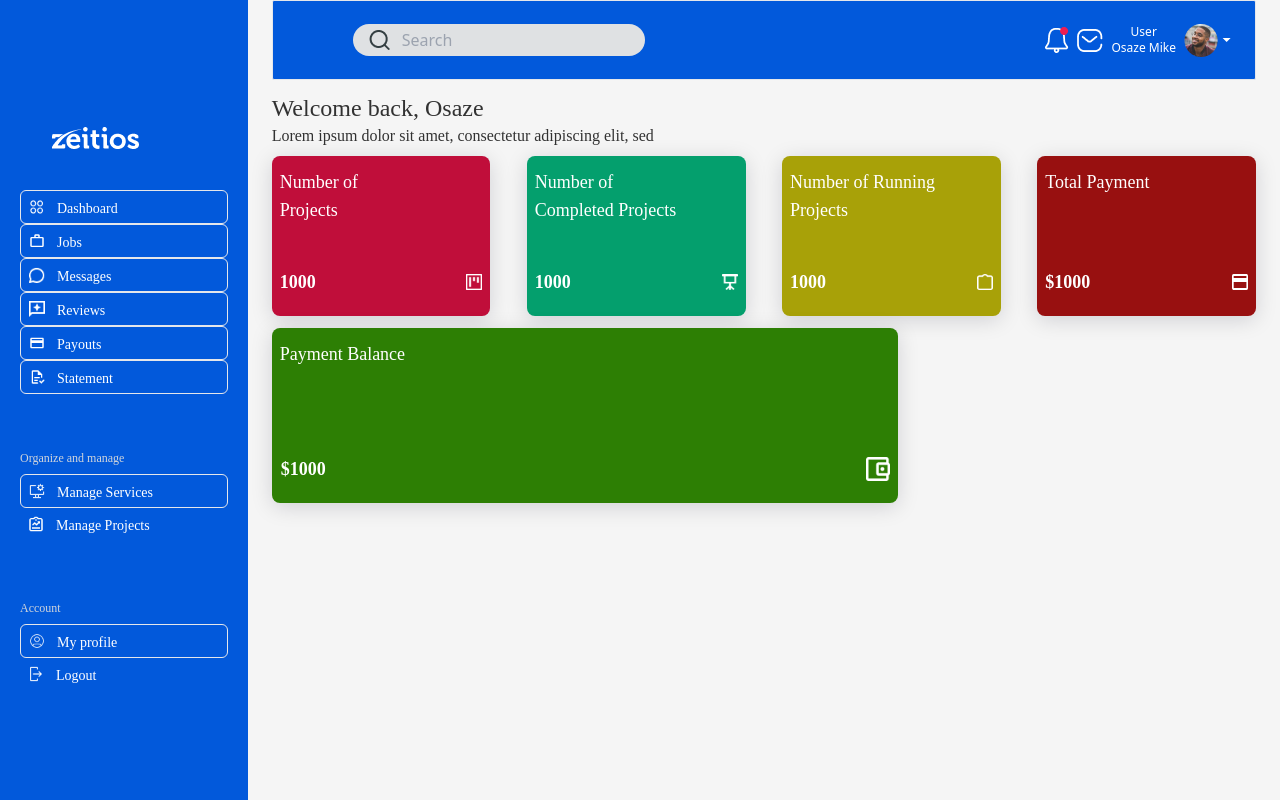
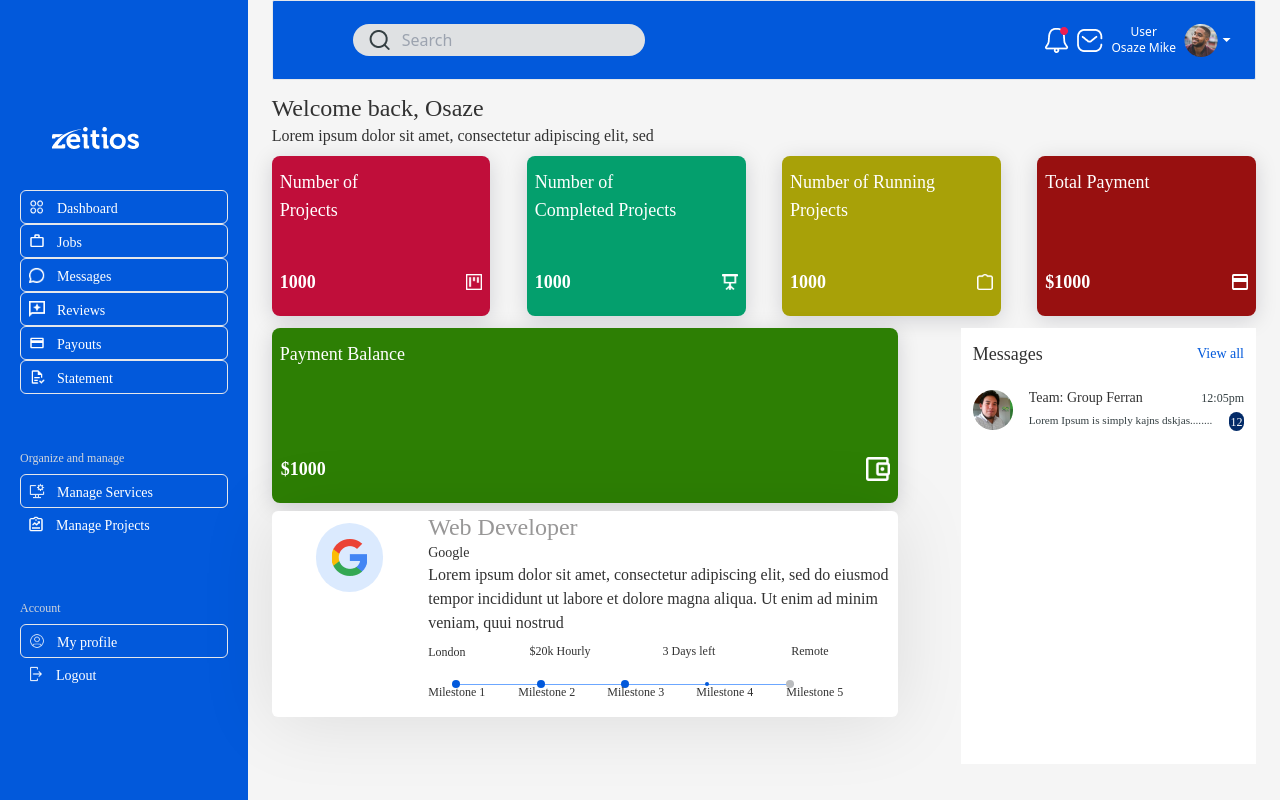
Before and after one commit to chineduprincewill/zeitios-deploy-repo, a React (Vite) app: page /freelancer/dashboard in a window 1280 px wide. Built offline with nearby package versions, Linux system fonts and the light colour scheme.

Commit message:
freelancer dashboard

```diff
--- a/src/Pages/Freelancer/Freelancerboard.jsx
+++ b/src/Pages/Freelancer/Freelancerboard.jsx
@@ -113,8 +113,101 @@ const Freelancerboard = () => {
                                 />
                             </div>
                         </div>
+                        <div className="shadow-[0px_4px_76px_0px_rgba(0,_0,_0,_0.1)] bg-white flex w-full rounded-md mt-2 pb-4">
+                            <div className='w-1/4 flex justify-center pt-3'>
+                                <div className='rounded-full p-4 bg-blue-100 self-start'>
+                                    <img src={googleIcon} alt="icon" />
+                                </div>
+                            </div>
+                            <div className="flex flex-col items-start  w-3/4">
+                                <div>
+                                    <p className="text-2xl font-['Montserrat'] font-medium text-[#989797]">
+                                        Web Developer
+                                    </p>
+                                    <p className="text-sm font-['Montserrat'] font-medium text-[#323232]">
+                                        Google
+                                    </p>
+                                </div>
+                                <div className="font-['Montserrat'] text-[#323232] self-end mb-2 ">
+                                    Lorem ipsum dolor sit amet, consectetur adipiscing elit, sed do eiusmod
+                                    tempor incididunt ut labore et
+
+                                    dolore magna aliqua. Ut enim ad minim veniam, quui nostrud
+                                </div>
+                                <div className="flex flex-row gap-16 mb-5 w-full items-start">
+
+                                    <div className="text-xs font-['Montserrat'] text-[#323232] mt-px mb-1">
+                                        London
+                                    </div>
+                                    <div className="text-xs font-['Montserrat'] text-[#323232] mr-2">
+                                        $20k Hourly
+                                    </div>
+                                    <div className="text-xs font-['Montserrat'] text-[#323232] mr-3">
+                                        3 Days left
+                                    </div>
+                                    <div className="text-xs font-['Montserrat'] text-[#323232]">
+                                        Remote
+                                    </div>
+                                </div>
+                                <div className='h-[0.05rem] w-8/11 bg-lightBlue ml-6 flex items-center justify-between'>
+                                    <div className='rounded-full w-2 h-2 bg-primary'></div>
+                                    <div className='rounded-full w-2 h-2 bg-primary'></div>
+                                    <div className='rounded-full w-2 h-2 bg-primary'></div>
+                                    <div className='rounded-full w-1 h-1 bg-primary'></div>
+                                    <div className='rounded-full w-2 h-2 bg-lightMilk'></div>
+                                </div>
+                                <div className="flex flex-row gap-8 w-full items-start">
+                                    <div className="text-xs font-['Montserrat'] text-[#323232] mb-px mr-px">
+                                        Milestone 1
+                                    </div>
+                                    <div className="text-xs font-['Montserrat'] text-[#323232]">
+                                        Milestone 2
+                                    </div>
+                                    <div className="text-xs font-['Montserrat'] text-[#323232]">
+                                        Milestone 3
+                                    </div>
+                                    <div className="text-xs font-['Montserrat'] text-[#323232] mr-px">
+                                        Milestone 4
+                                    </div>
+                                    <div className="text-xs font-['Montserrat'] text-[#323232]">
+                                        Milestone 5
+                                    </div>
+                                </div>
+
+                            </div>
+                        </div>
+                    </div>
+                    <div className='bg-white w-3/10 px-3 pt-3 h-full'>
+                        <div className='flex justify-between items-center '>
+                            <p className="text-lg font-['Montserrat'] text-[#323232]">Messages</p>
+                            <p className="text-sm font-['Montserrat'] text-[#0259db]">View all</p>
+                        </div>
+                        <div className="flex flex-row gap-4 w-full items-center pt-5 pb-2">
+                            <img
+                                src={thirdProfileIcon}
+                                className=""
+                            />
+                            <div className="flex flex-col w-5/6 gap-1 items-start ">
+                                <div className='flex justify-between items-center w-full'>
+                                    <p className="font-['Montserrat'] text-sm font-medium text-[#323232]">
+                                        Team: Group Ferran
+                                    </p>
+                                    <p className="text-xs font-['Montserrat'] text-[#343f42] w-min">12:05pm</p>
+
+                                </div>
+                                <div className="flex justify-between items-start w-full">
+                                    <div className="text-[0.7rem] font-['Montserrat'] text-[#343f42] ">
+                                        Lorem Ipsum is simply kajns dskjas........
+                                    </div>
+                                    <div className='bg-[#032b68] p-[0.1rem] rounded-full self-start'>
+                                        <div className="text-xs font-['Montserrat'] font-medium text-white">12</div>
+                                    </div>
+                                </div>
+                            </div>
+                        </div>
                     </div>
                 </div>
+
             </div>
 
         </div>
```
